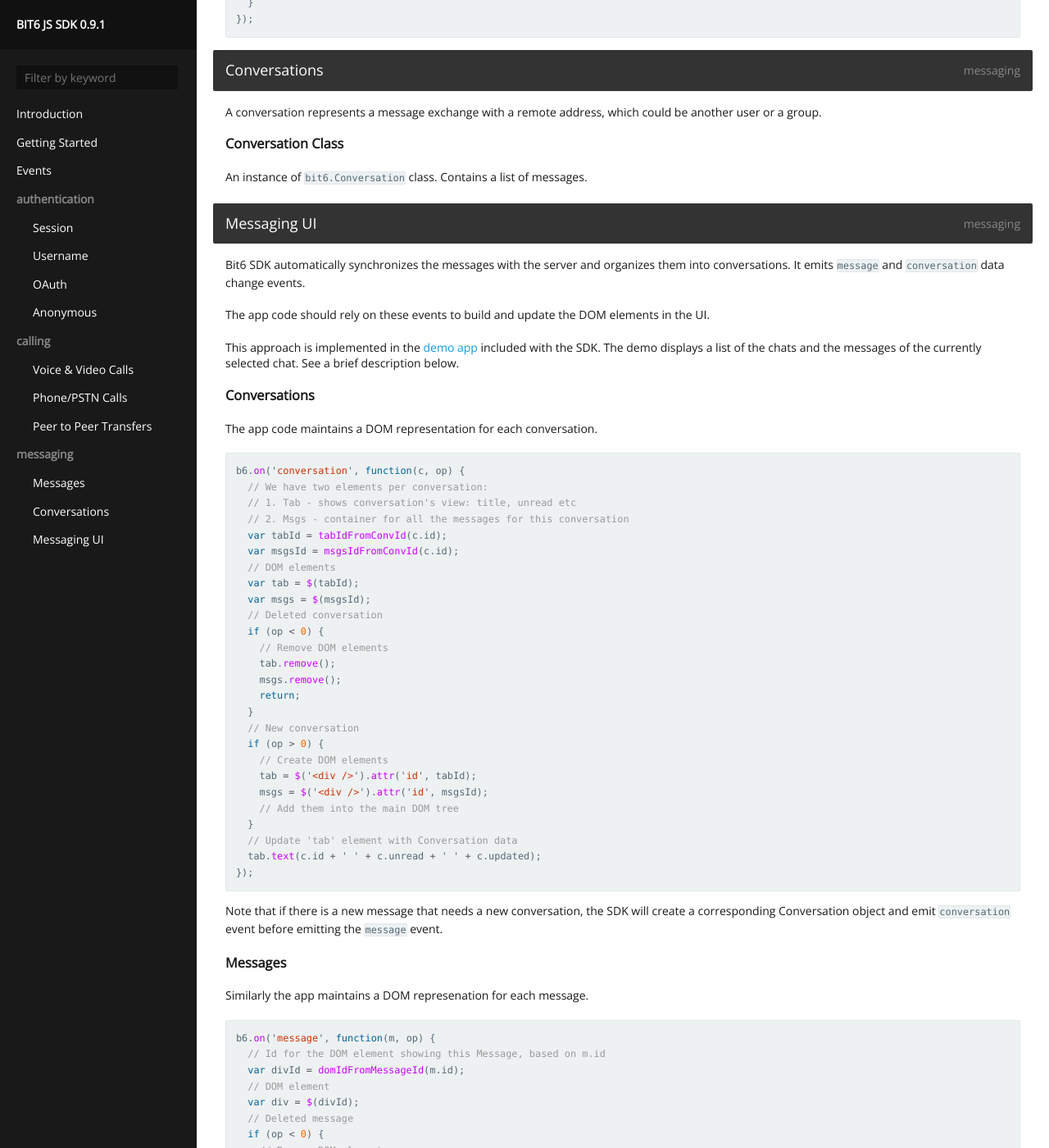
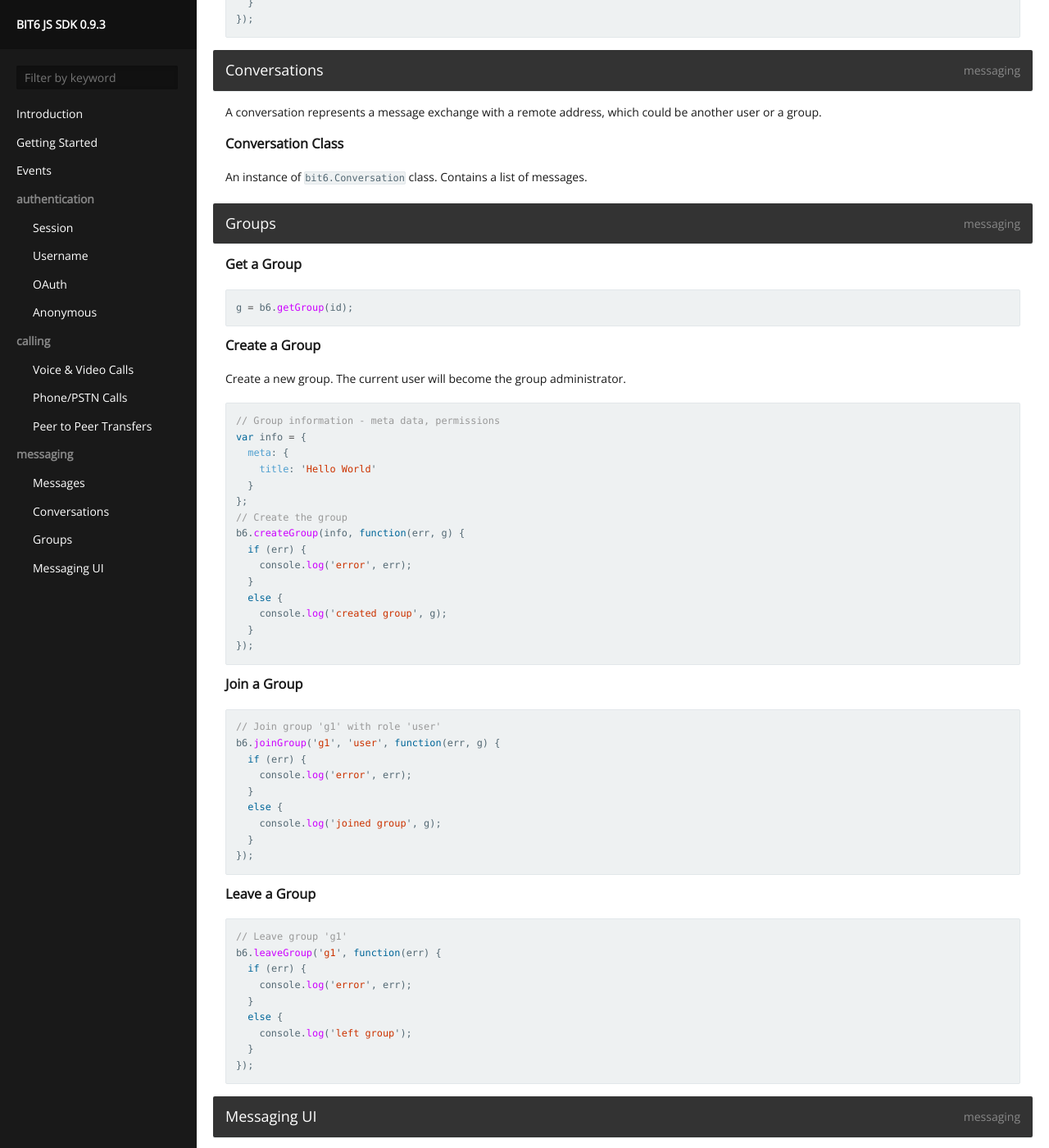
Before and after one commit to bit6/bit6-js-sdk, a Jekyll site: the page built from index.html, in a window 1280 px wide and 1400 px high, scrolled down 8352 px. Shown: the whole window at 82% size. Built offline with Jekyll 4.4.1, drawn with Linux system fonts in a browser that asks for light colours; Markdown is read by kramdown in place of the engine named in the settings; some of the changed text lies outside the part shown.

Commit message:
Docs for 0.9.3

````diff
--- a/_config.yml
+++ b/_config.yml
@@ -1,6 +1,6 @@
 ---
 title: 'Bit6 JS SDK'
-version: '0.9.1'
+version: '0.9.3'
 exclude: ['README.markdown']
 permalink: ':title'
 highlighter: 'pygments'
--- /dev/null
+++ b/_posts/2014-03-13-msg-groups.md
@@ -0,0 +1,60 @@
+---
+category: messaging
+title: 'Groups'
+---
+
+### Get a Group
+
+```js
+g = b6.getGroup(id);
+```
+
+### Create a Group
+
+Create a new group. The current user will become the group administrator.
+
+```js
+// Group information - meta data, permissions
+var info = {
+  meta: {
+    title: 'Hello World'
+  }
+};
+// Create the group
+b6.createGroup(info, function(err, g) {
+  if (err) {
+    console.log('error', err);
+  }
+  else {
+    console.log('created group', g);
+  }
+});
+```
+
+### Join a Group
+
+```js
+// Join group 'g1' with role 'user'
+b6.joinGroup('g1', 'user', function(err, g) {
+  if (err) {
+    console.log('error', err);
+  }
+  else {
+    console.log('joined group', g);
+  }
+});
+```
+
+### Leave a Group
+
+```js
+// Leave group 'g1'
+b6.leaveGroup('g1', function(err) {
+  if (err) {
+    console.log('error', err);
+  }
+  else {
+    console.log('left group');
+  }
+});
+```
````
Also changed, not shown: _posts/2014-03-03-call-data.md (+1 -1 lines), _posts/2014-03-12-msg-conv.md (renamed from _posts/2014-03-12-msg-conversations.md), _posts/2014-03-14-msg-ui.md (renamed from _posts/2014-03-13-msg-ui.md).
